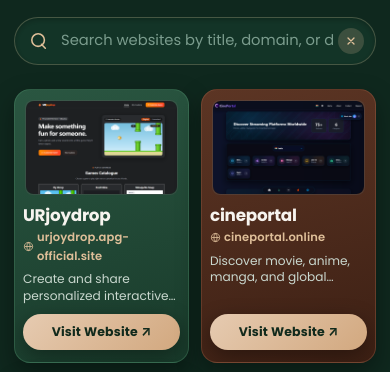
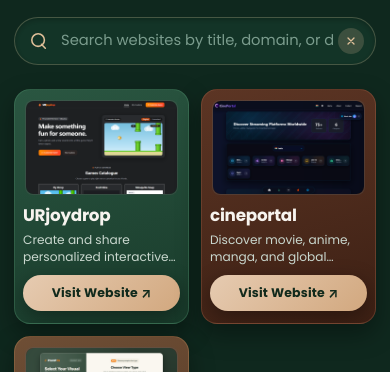
Before and after one commit to pavan-aitagoni/apghome, a plain HTML site: page index.html in a window 390 px wide. Shown: the part 680-1052 px from the top of the page. Drawn offline with Linux system fonts and the light colour scheme.

Commit message:
refactor(cards): remove domain link labels from showcase cards for cleaner presentation

```diff
--- a/css/style.css
+++ b/css/style.css
@@ -821,25 +821,7 @@ a {
   color: var(--text-primary);
   line-height: 1.25;
   letter-spacing: -0.015em;
-  margin-bottom: 4px;
-}
-
-.card-domain {
-  font-size: 0.84rem;
-  color: var(--sand-gold);
-  font-weight: 600;
-  letter-spacing: 0.01em;
-  display: inline-flex;
-  align-items: center;
-  gap: 5px;
-  margin-bottom: 10px;
-}
-
-.card-domain-icon {
-  width: 13px;
-  height: 13px;
-  color: var(--sand-gold);
-  flex-shrink: 0;
+  margin-bottom: 8px;
 }
 
 .card-desc {
@@ -1145,18 +1127,7 @@ a {
 
   .card-title {
     font-size: 1.05rem;
-    margin-bottom: 2px;
-  }
-
-  .card-domain {
-    font-size: 0.72rem;
-    gap: 3px;
     margin-bottom: 6px;
-  }
-
-  .card-domain-icon {
-    width: 11px;
-    height: 11px;
   }
 
   .card-desc {
--- a/js/script.js
+++ b/js/script.js
@@ -121,18 +121,6 @@ function createCardElement(site) {
   titleEl.className = 'card-title';
   titleEl.textContent = site.title;
   cardBody.appendChild(titleEl);
-
-  // Clean domain label
-  const domainEl = document.createElement('p');
-  domainEl.className = 'card-domain';
-  domainEl.innerHTML = `
-    <svg class="card-domain-icon" viewBox="0 0 16 16" fill="none" xmlns="http://www.w3.org/2000/svg" aria-hidden="true">
-      <circle cx="8" cy="8" r="6" stroke="currentColor" stroke-width="1.2"/>
-      <path d="M2.5 8h11M8 2a9.5 9.5 0 0 1 0 12M8 2a9.5 9.5 0 0 0 0 12" stroke="currentColor" stroke-width="1.2"/>
-    </svg>
-    <span>${escapeHTML(site.domain)}</span>
-  `;
-  cardBody.appendChild(domainEl);
 
   // Concise 1-line description (clamped to max 2 lines in CSS)
   const descEl = document.createElement('p');
```
